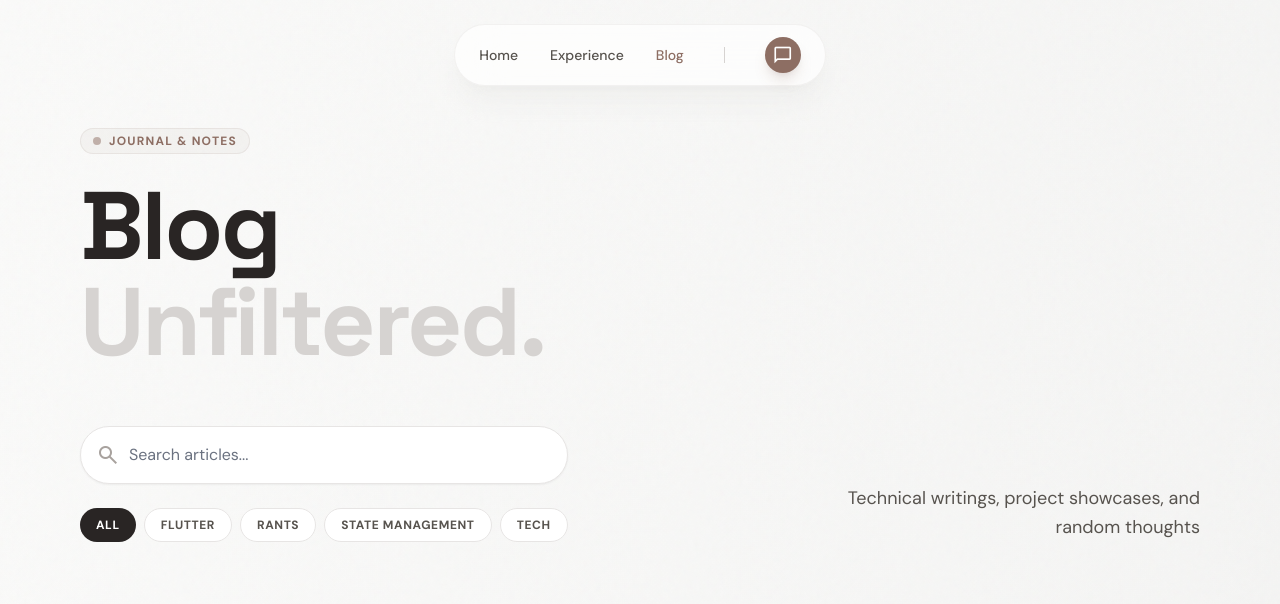
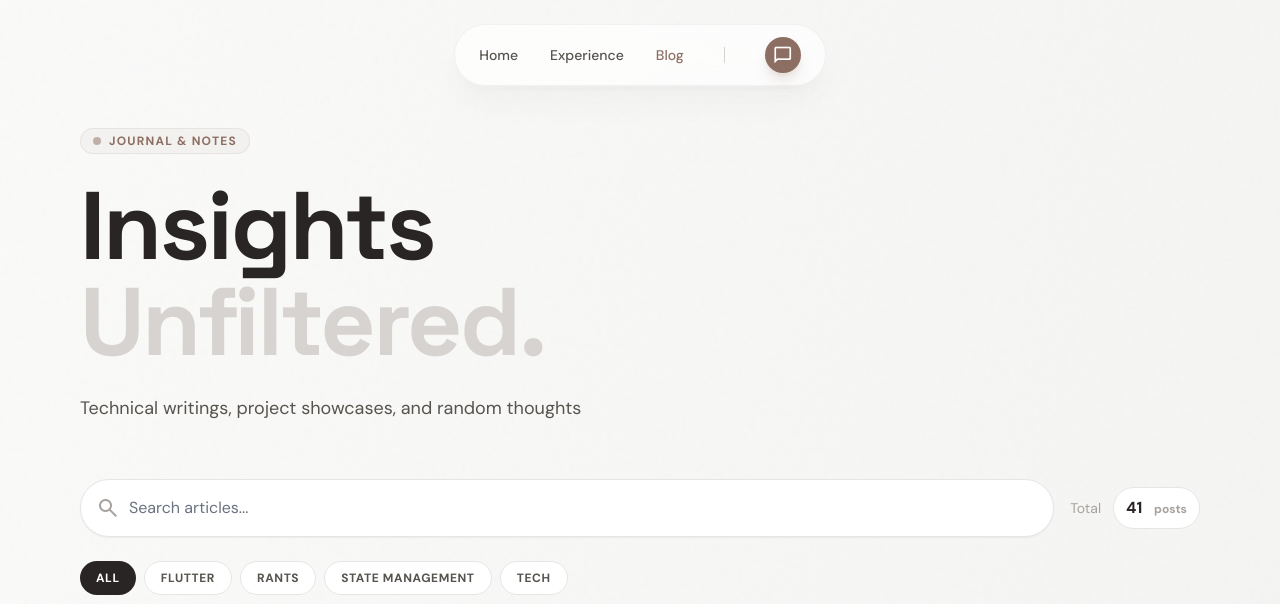
Before and after one commit to alifgiant/alifgiant.github.io, an Eleventy site: page src/blog/index.njk in a window 1280 px wide. Shown: the top 604 px of the page. Built offline with nearby package versions, Linux system fonts and the light colour scheme; Eleventy itself is replaced by a stand-in of ours; files that its build step writes are made by us from their sources; grey boxes are pictures that could not be loaded.

Commit message:
update title

```diff
--- a/src/_data/site.json
+++ b/src/_data/site.json
@@ -79,7 +79,7 @@
             }
         },
         "blog": {
-            "title": "Blog",
+            "title": "Insights",
             "subtitle": "Technical writings, project showcases, and random thoughts",
             "categories": [
                 "All",
--- a/src/blog/index.njk
+++ b/src/blog/index.njk
@@ -51,7 +51,7 @@ permalink: /blog/
 
 {# Header Section - using config values #}
 <section class="size-full max-w-[1400px] flex flex-col md:flex-row justify-between items-end gap-8 mb-12 md:mb-16">
-    <div class="flex flex-col gap-6 w-full md:w-auto">
+    <div class="flex flex-col gap-6 w-full">
         <div class="inline-flex items-center gap-2 px-3 py-1 rounded-full bg-primary/5 border border-primary/10 w-fit">
             <span class="size-2 rounded-full bg-primary animate-pulse"></span>
             <span class="text-xs font-bold uppercase tracking-widest text-primary">Journal &amp; Notes</span>
@@ -59,15 +59,28 @@ permalink: /blog/
         <h1 class="text-6xl md:text-7xl lg:text-8xl font-display font-bold text-text-main leading-[0.9] tracking-tight">
             {{ site.pages.blog.title }}<br/><span class="text-stone-300">Unfiltered.</span>
         </h1>
+        <p class="text-lg text-text-muted leading-relaxed">
+            {{ site.pages.blog.subtitle }}
+        </p>
 
         {# Search and Filters #}
-        <div class="flex flex-col gap-6 mt-8 w-full max-w-2xl">
-            <div class="relative group">
-                <span class="material-symbols-outlined absolute left-4 top-1/2 -translate-y-1/2 text-stone-400 group-focus-within:text-primary transition-colors">search</span>
-                <input type="text"
-                       x-model="search"
-                       placeholder="Search articles..."
-                       class="w-full pl-12 pr-4 py-4 rounded-2xl bg-white border border-stone-200 focus:border-primary focus:ring-4 focus:ring-primary/5 outline-none transition-all text-text-main shadow-sm" />
+        <div class="flex flex-col gap-6 mt-8 w-full">
+            <div class="flex items-center gap-4 w-full">
+                <div class="relative group flex-1">
+                    <span class="material-symbols-outlined absolute left-4 top-1/2 -translate-y-1/2 text-stone-400 group-focus-within:text-primary transition-colors">search</span>
+                    <input type="text"
+                           x-model="search"
+                           placeholder="Search articles..."
+                           class="w-full pl-12 pr-4 py-4 rounded-2xl bg-white border border-stone-200 focus:border-primary focus:ring-4 focus:ring-primary/5 outline-none transition-all text-text-main shadow-sm" />
+                </div>
+
+                <div class="flex items-center gap-3 whitespace-nowrap">
+                    <div class="text-sm text-stone-400">Total</div>
+                    <div class="px-3 py-2 bg-white border border-stone-200 rounded-full text-text-main font-bold">
+                        <span x-text="posts.length"></span>
+                        <span class="text-stone-400 ml-2 text-xs">posts</span>
+                    </div>
+                </div>
             </div>
 
             <div class="flex flex-wrap gap-2">
@@ -83,11 +96,7 @@ permalink: /blog/
             </div>
         </div>
     </div>
-    <div class="hidden md:flex flex-col gap-4 max-w-sm text-right">
-        <p class="text-lg text-text-muted leading-relaxed">
-            {{ site.pages.blog.subtitle }}
-        </p>
-    </div>
+
 </section>
 
 {# Blog Posts #}
```
